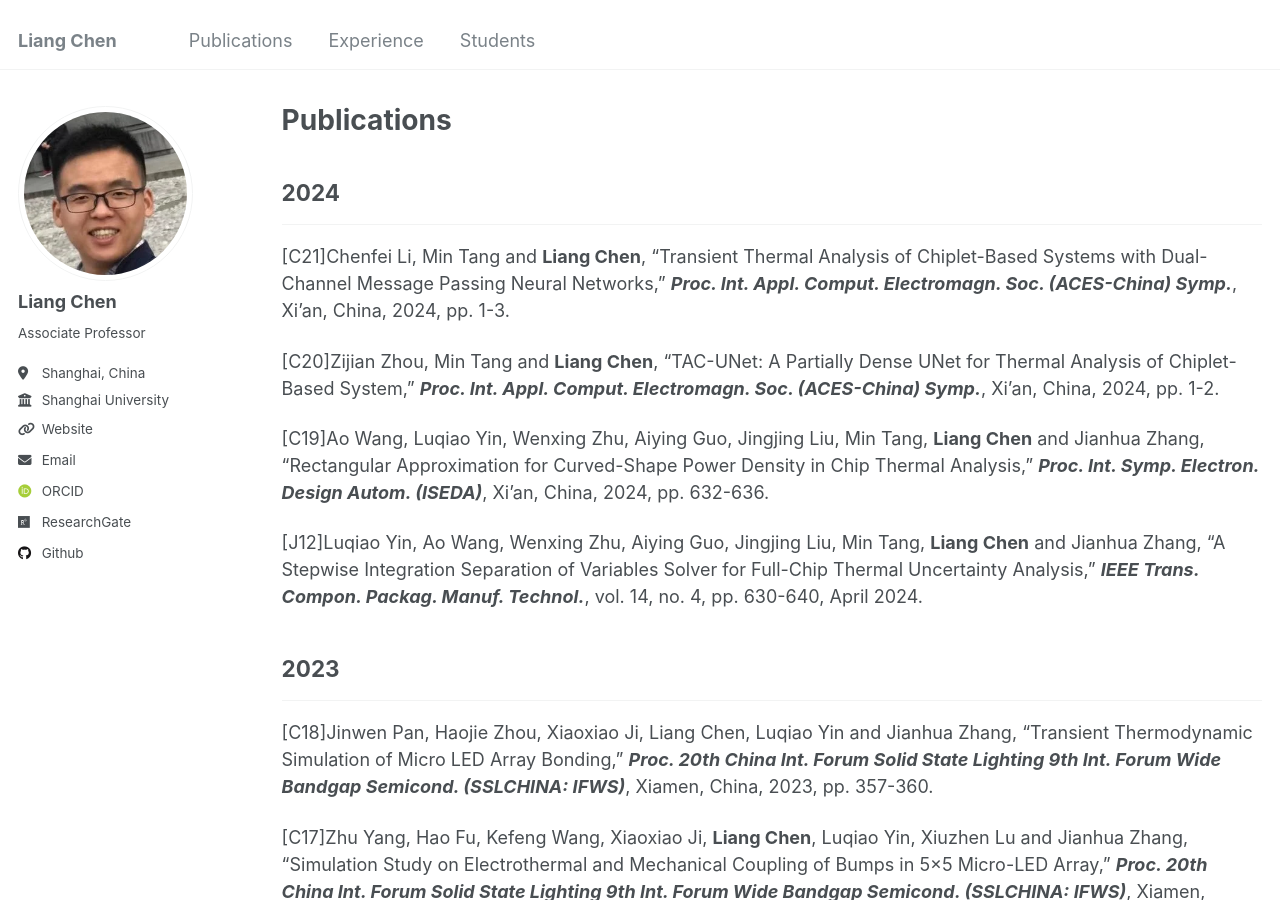
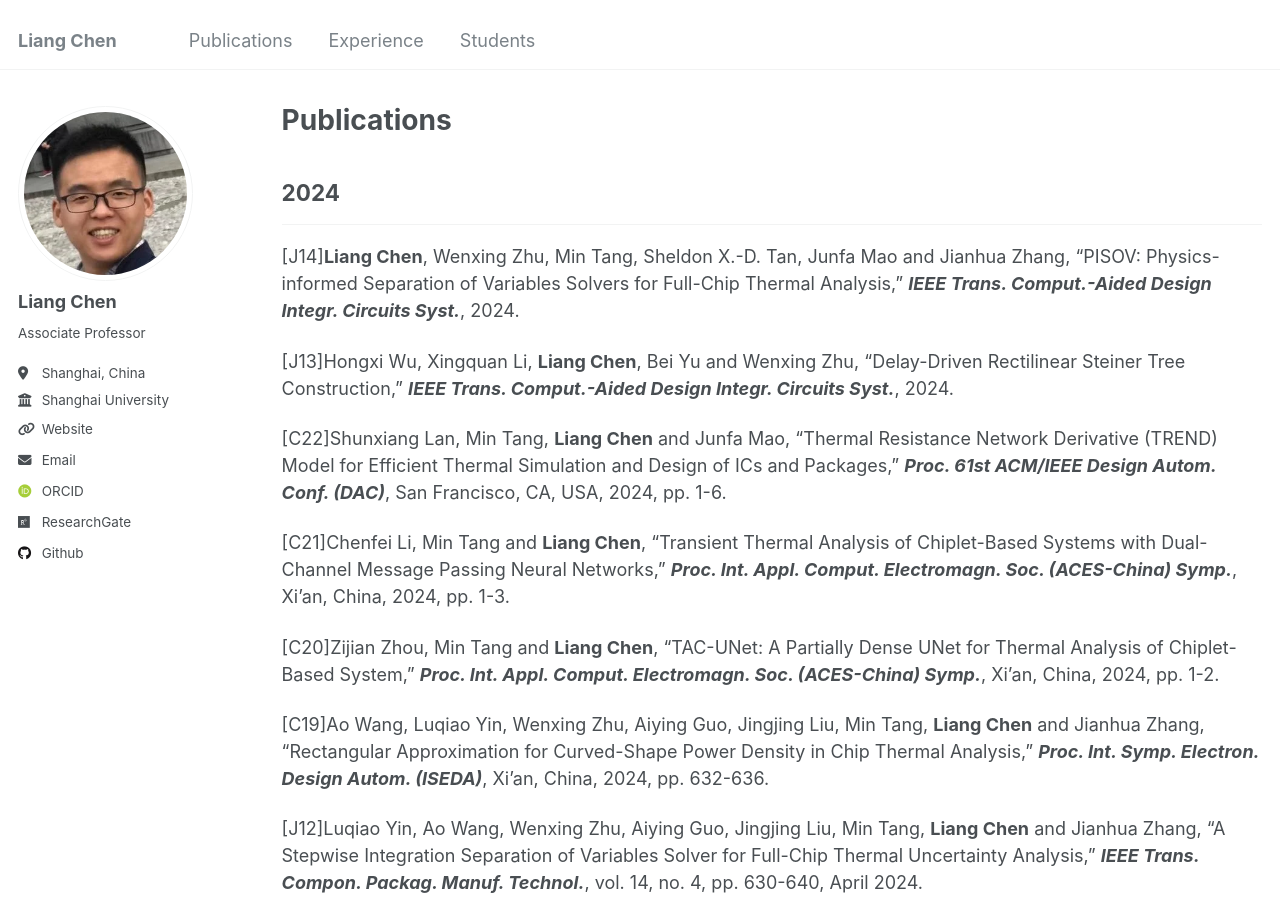
Before and after one commit to leonchenucr/leonchenucr.github.io, a Jekyll site: the page built from _pages/publications.md, in a window 1280 px wide and 900 px high. Built offline with Jekyll 4.4.1, drawn with Linux system fonts in a browser that asks for light colours; some web fonts are replaced.

Commit message:
Update publications.md

```diff
--- a/_pages/publications.md
+++ b/_pages/publications.md
@@ -6,6 +6,12 @@ author_profile: true
 ---
 ## 2024
 ------
+[J14]**Liang Chen**, Wenxing Zhu, Min Tang, Sheldon X.-D. Tan, Junfa Mao and Jianhua Zhang, "PISOV: Physics-informed Separation of Variables Solvers for Full-Chip Thermal Analysis," **_IEEE Trans. Comput.-Aided Design Integr. Circuits Syst._**, 2024.
+
+[J13]Hongxi Wu, Xingquan Li, **Liang Chen**, Bei Yu and Wenxing Zhu, "Delay-Driven Rectilinear Steiner Tree Construction," **_IEEE Trans. Comput.-Aided Design Integr. Circuits Syst._**, 2024.
+
+[C22]Shunxiang Lan, Min Tang, **Liang Chen** and Junfa Mao, “Thermal Resistance Network Derivative (TREND) Model for Efficient Thermal Simulation and Design of ICs and Packages,” **_Proc. 61st ACM/IEEE Design Autom. Conf. (DAC)_**, San Francisco, CA, USA, 2024, pp. 1-6.
+
 [C21]Chenfei Li, Min Tang and **Liang Chen**, "Transient Thermal Analysis of Chiplet-Based Systems with Dual-Channel Message Passing Neural Networks," **_Proc. Int. Appl. Comput. Electromagn. Soc. (ACES-China) Symp._**, Xi'an, China, 2024, pp. 1-3.
 
 [C20]Zijian Zhou, Min Tang and **Liang Chen**, "TAC-UNet: A Partially Dense UNet for Thermal Analysis of Chiplet-Based System," **_Proc. Int. Appl. Comput. Electromagn. Soc. (ACES-China) Symp._**, Xi'an, China, 2024, pp. 1-2.
```
